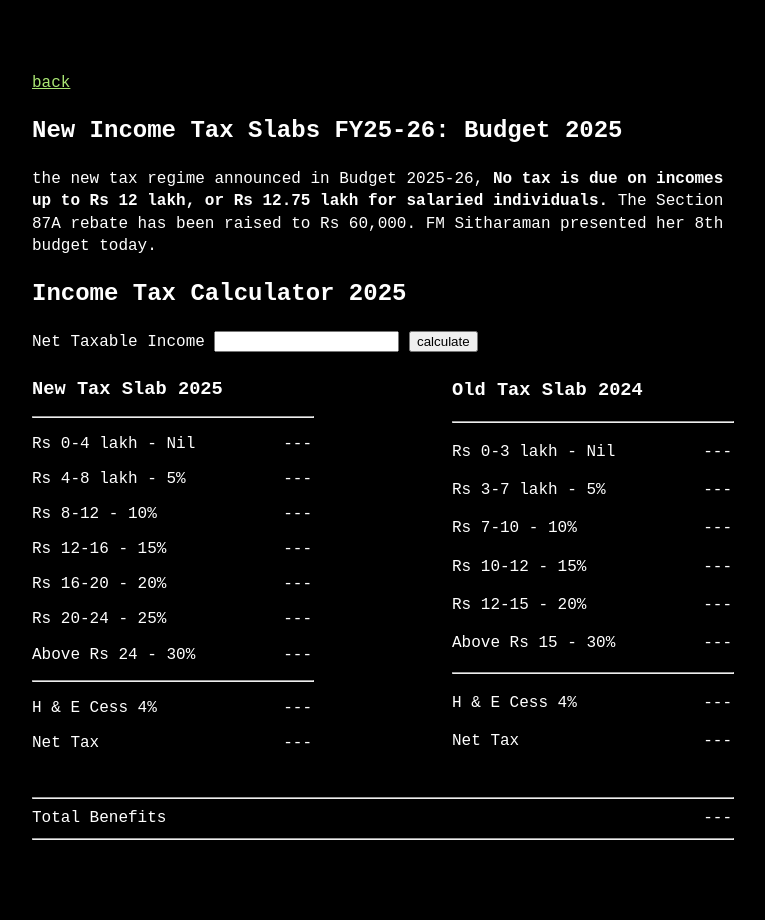
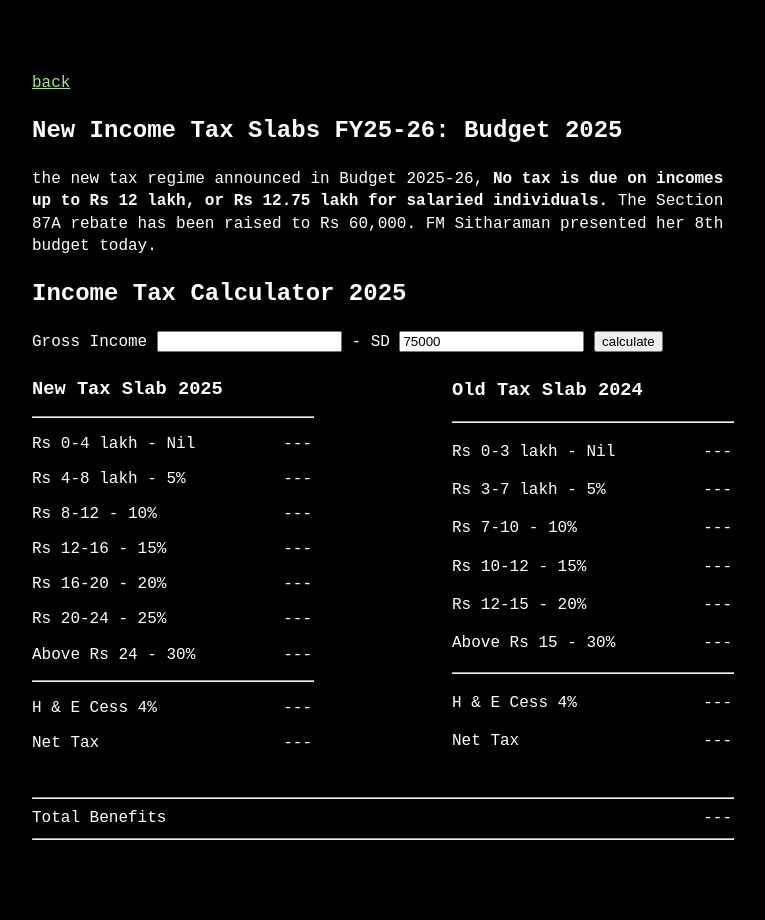
Before and after one commit to VallarasuS/Vallarasu.in, a Jekyll site: the page docs/r/tax-calculator.html, which Jekyll copies as it is, in a window 1280 px wide. Shown: the whole page, without its empty margins (258-1023 px from the left). Built offline with Jekyll 4.4.1, drawn with Linux system fonts in a browser that asks for light colours; some of the changed lines change nothing that is shown.

Commit message:
Update tax-calculator.html

```diff
--- a/docs/r/tax-calculator.html
+++ b/docs/r/tax-calculator.html
@@ -171,20 +171,31 @@
         function calculate() {
 
             const salary = document.getElementById("salary-input").value;
+            const sd = document.getElementById("standard-deduction").value;
+
 
             if (isNaN(salary)) {
                 document.getElementById("salary-input").setAttribute("class", "bg-red");
+                return;
             }
             else {
                 document.getElementById("salary-input").setAttribute("class", "bg-white");
+            }
+
+            if (isNaN(sd)) {
+                document.getElementById("standard-deduction").setAttribute("class", "bg-red");
+                return;
+            }
+            else {
+                document.getElementById("standard-deduction").setAttribute("class", "bg-white");
             }
 
             ["t1", "t2", "t3", "t4", "t5", "t6", "t7", "t8", "t9", "o1", "o2", "o3", "o4", "o5", "o6", "o7", "o8", "tax1"].forEach(
                 id => document.getElementById(id).innerHTML = "---"
             )
 
-            const ntax = newSlab(salary);
-            const otax = oldSlab(salary);
+            const ntax = newSlab(salary - sd);
+            const otax = oldSlab(salary - sd);
 
             document.getElementById("tax1").innerHTML = (otax - ntax)
         }
@@ -209,8 +220,10 @@
         <h2>Income Tax Calculator 2025</h2>
 
         <div class="margin1rem">
-            <span> Net Taxable Income </span>
+            <span> Gross Income </span>
             <input id="salary-input">
+            <span> - SD </span>
+            <input id="standard-deduction" value="75000">
             <input type="button" value="calculate" onclick="calculate()">
         </div>
 
```
